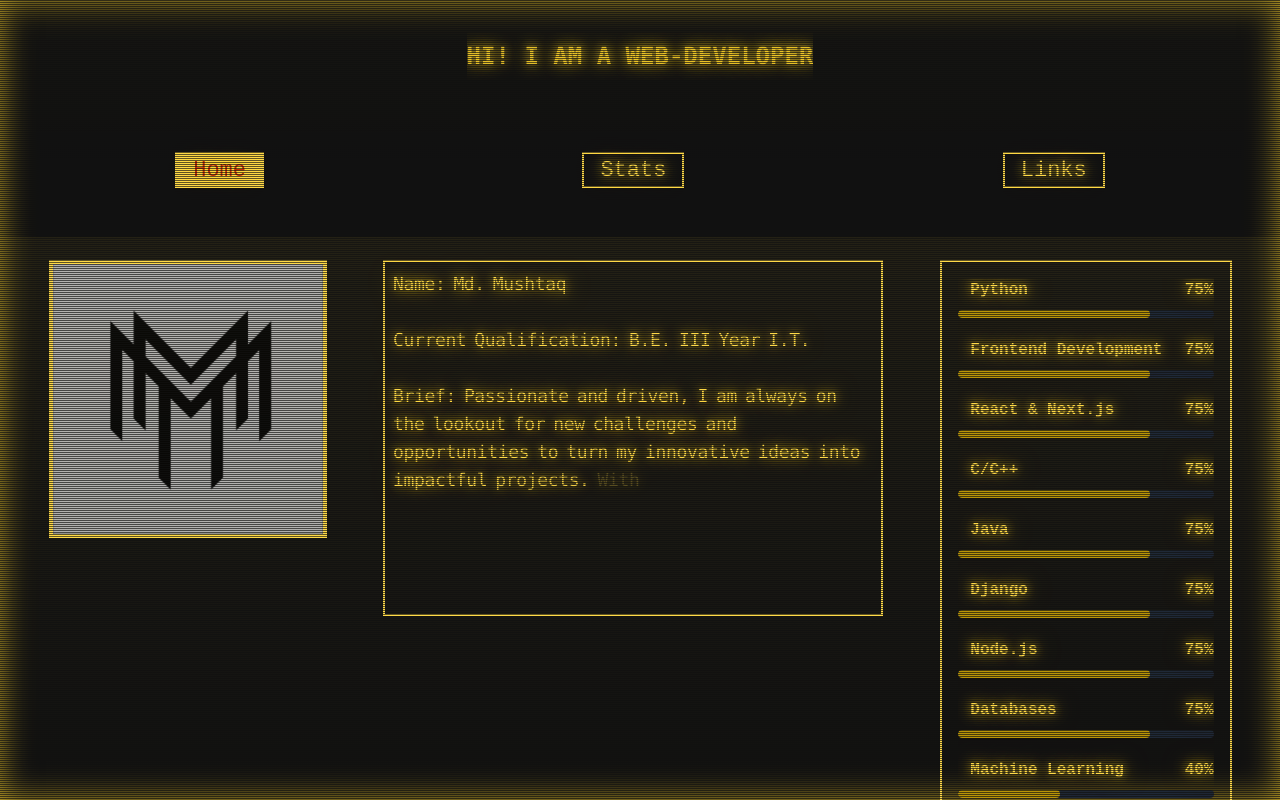
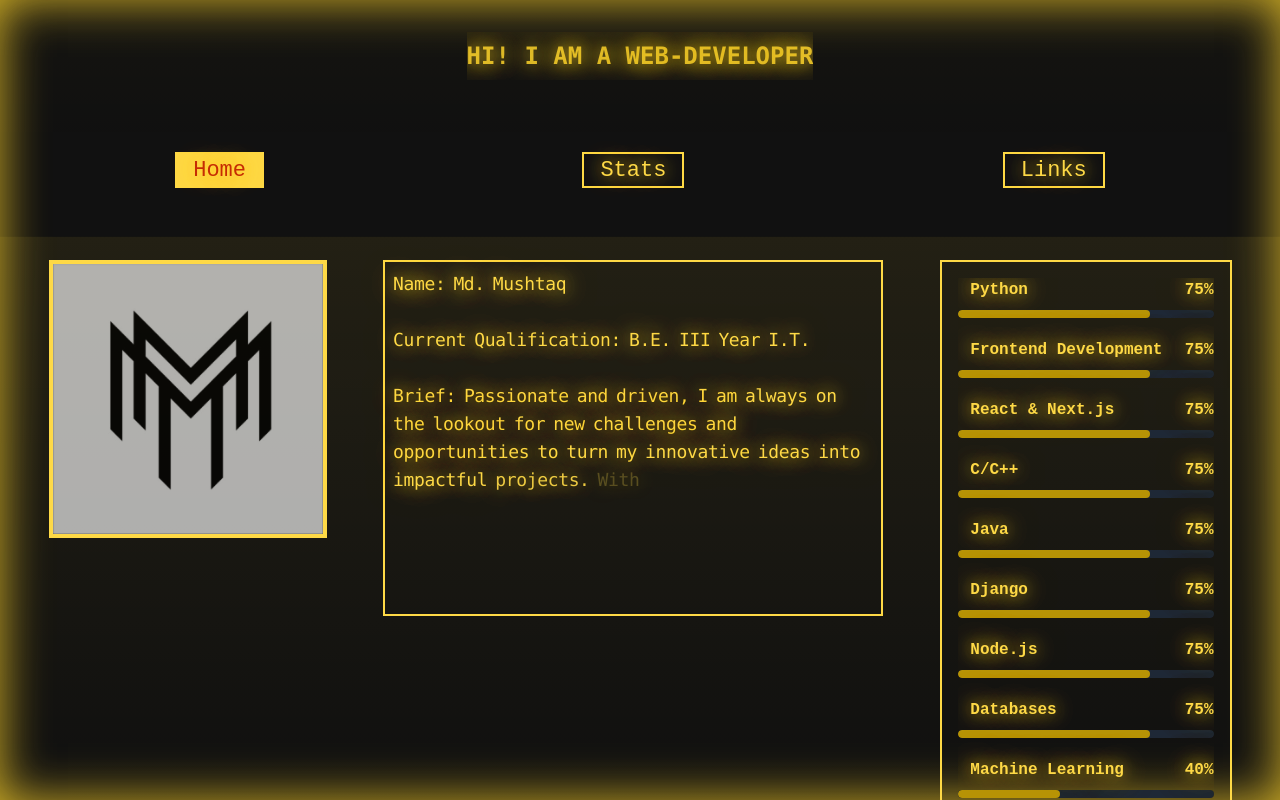
Before and after one commit to IOutis/Retro-Portfolio, a Next.js app: page / in a window 1280 px wide. Built offline with nearby package versions, Linux system fonts and the light colour scheme.

Commit message:
removed the mask

```diff
--- a/src/app/globals.css
+++ b/src/app/globals.css
@@ -79,9 +79,9 @@ body {
     @apply text-shadow-custom;
     color: #ffd52cd5; /* Adjust color to match your theme */
     text-shadow:
-      0 0 0.5rem #ffd52cb1,
-      0 0 1rem #ffd52c9f,
-      0 0 1.5rem #ffd52c91;
+      0 0 1rem #ffd52cb1,
+      0 0 2rem #ffd52c9f,
+      0 0 2rem #ffd52c91;
   }
 }
 
@@ -95,16 +95,50 @@ body {
       background-position: 0 10000%;
     }
   }
+  @keyframes flicker {
+    0% { opacity: 1.0; }
+    2% { opacity: 0.95; }
+    5% { opacity: 0.98; }
+    100% { opacity: 1.0; }
+  }
 }
 
 @layer components {
   .old-crt-monitor {
-    box-shadow: inset 0px 0px 2rem;
+    @apply relative overflow-hidden min-h-screen;
+    box-shadow: inset 0px 0px 3rem;
     background-image: linear-gradient(0deg, #0000 10%, #ffda4715 100%, #0000 100%);
-    animation: crtAnimation 100s linear infinite;
+    animation: crtAnimation 100s linear infinite, flicker 0.15s infinite;
     background-size: 100% 80%;
   }
+
+  /* Separate the scanlines into their own class */
+  .crt-scanlines {
+    @apply absolute inset-0 pointer-events-none z-10;
+    background-image: linear-gradient(
+      0deg,
+      transparent 50%,
+      rgba(255, 218, 71, 0.15) 50%
+    );
+    background-size: 100% 4px;
+    animation: scanlines 10s linear infinite;
+  }
+
+  /* RGB split effect */
+  .crt-rgb {
+    @apply absolute inset-0 pointer-events-none z-20;
+    background: linear-gradient(
+      rgba(255, 0, 0, 0.05),
+      rgba(0, 255, 0, 0.05),
+      rgba(0, 0, 255, 0.05)
+    );
+    mix-blend-mode: screen;
+  }
 }
+
+
+/* Add subtle RGB split effect */
+
 
 .hidden-section {
   display: none;
--- a/src/app/page.tsx
+++ b/src/app/page.tsx
@@ -21,11 +21,11 @@ export default function Home() {
   return (
     <div
       className="dark max-w-full container old-crt-monitor retro-text font-vt323 w-screen h-full overflow-y-scroll overflow-x-hidden custom-scrollbar md:overflow-y-scroll"
-      style={{
-        maskImage: "linear-gradient(to bottom, #0005 50%, #000 50%)",
-        maskSize: "100% 2px",
-        width: '100%'
-      }}
+      // style={{
+      //   maskImage: "linear-gradient(to bottom, #0005 50%, #000 50%)",
+      //   maskSize: "100% 2px",
+      //   width: '100%'
+      // }}
     >
       <main className="max-w-7xl mx-auto px-4 relative min-h-screen" style={{ height: "100vh" }}>
         <div className="flex flex-col items-center pt-8 pb-10 md:pt-8">
```
